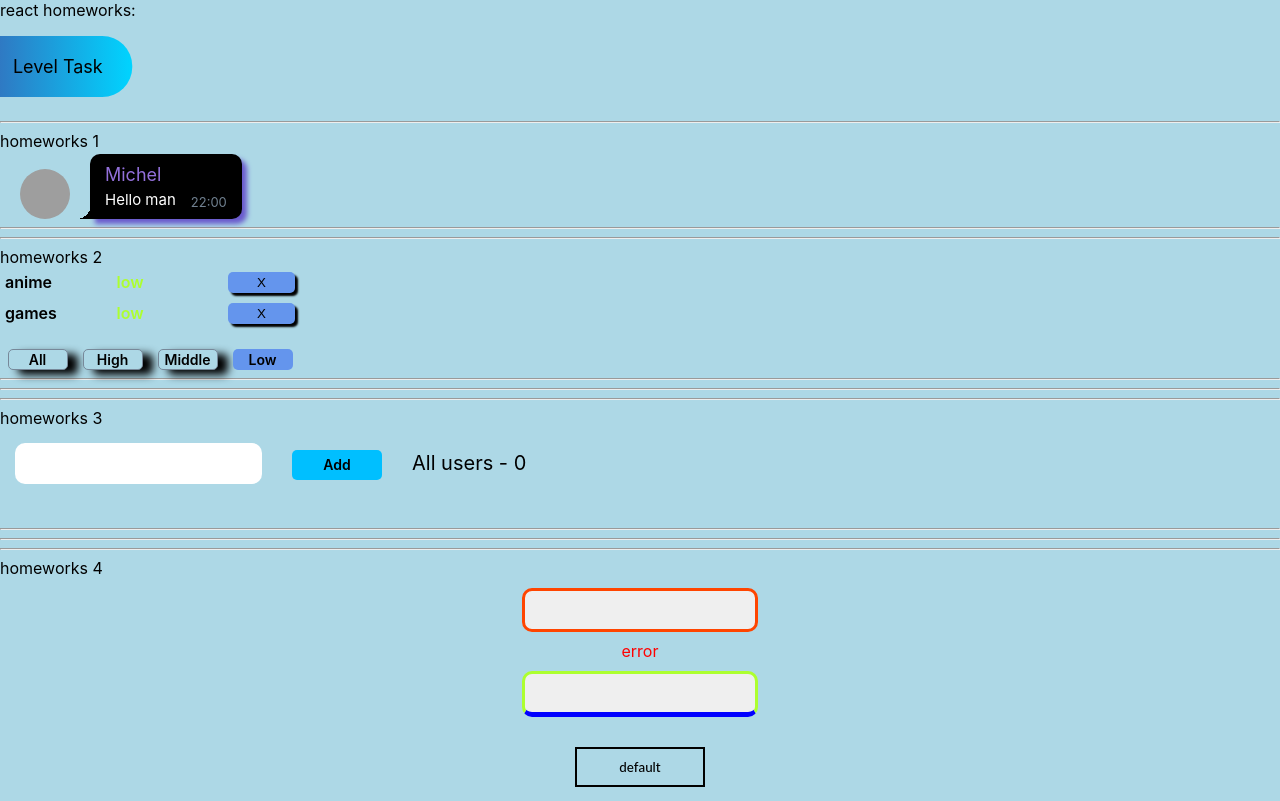
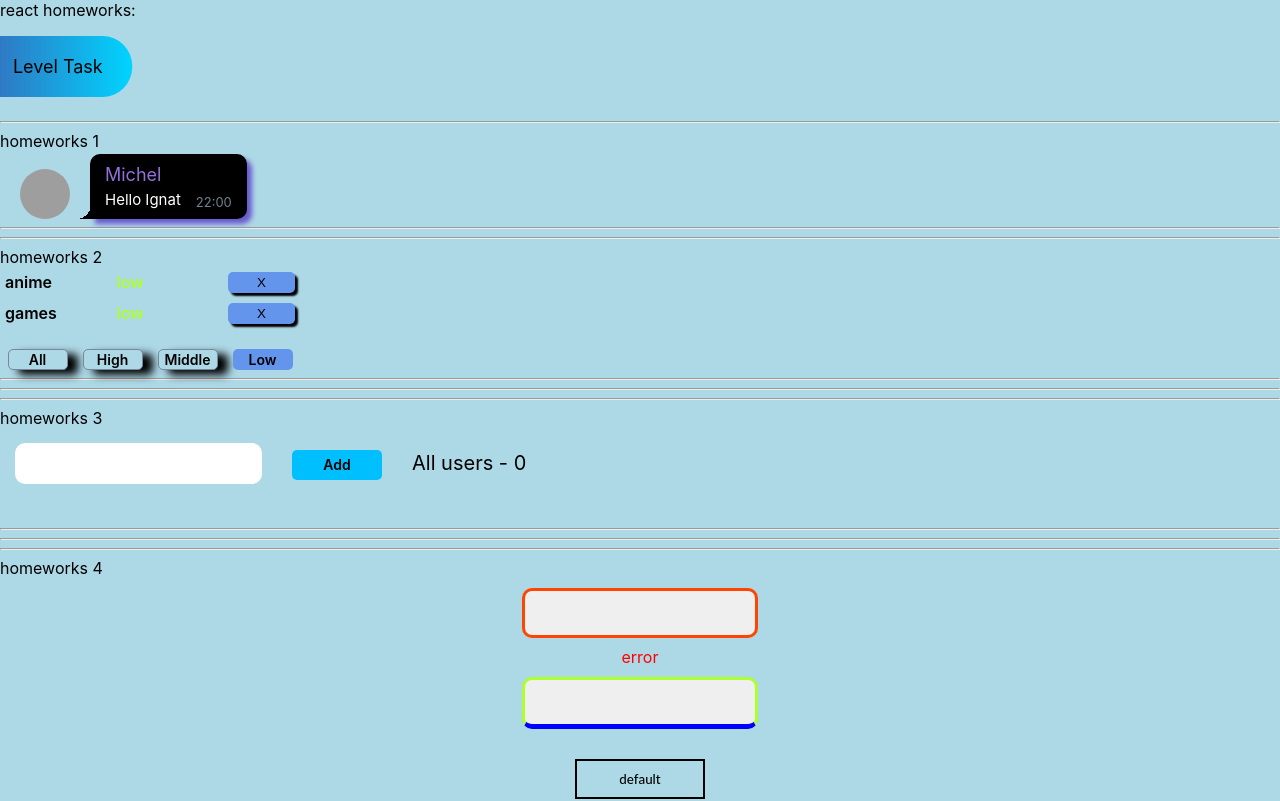
Before and after one commit to Astarothe/Homeworks, a React (Create React App) app: page /#/pre-junior in a window 1280 px wide. Shown: the top 801 px of the page. Built offline with nearby package versions, Linux system fonts and the light colour scheme; grey boxes are pictures that could not be loaded.

Commit message:
fix: refactor components

```diff
--- a/src/p2-homeworks/h1/HW1.tsx
+++ b/src/p2-homeworks/h1/HW1.tsx
@@ -4,7 +4,7 @@ import Message from "./Message";
 const messageData = {
     avatar: 'https://sun9-74.userapi.com/Ph-WiuOtF985il9AvN9JqiCWedmHtSGSSTXrSA/ltEB2Z2-YO4.jpg',
     name: 'Michel',
-    message: 'Hello man',
+    message: 'Hello Ignat',
     time: '22:00',
 }
 
--- a/src/p2-homeworks/h4/common/c1-SuperInputText/SuperInputText.module.css
+++ b/src/p2-homeworks/h4/common/c1-SuperInputText/SuperInputText.module.css
@@ -2,14 +2,13 @@
     display: inline-block;
     width: 215px;
     padding: 10px 0 10px 15px;
-    font-family: "Open Sans", sans;
+    font-family: "Open Sans", sans-serif;
+    font-size: 18px;
     font-weight: 400;
-    color: #377D6A;
     background: #efefef;
     border: 3px solid greenyellow;
     border-radius: 10px;
     outline: 0;
-    text-indent: 70px;
     transition: all .3s ease-in-out;
     margin-bottom: 30px;
     margin-top: 10px;
@@ -26,11 +25,9 @@
 
     border-radius: 10px;
     outline: 0;
-    text-indent: 70px;
     transition: all .3s ease-in-out;
     margin-bottom: 30px;
     margin-top: 10px;
-
 }
 
 .error {
--- a/src/p2-homeworks/h5/Header.module.css
+++ b/src/p2-homeworks/h5/Header.module.css
@@ -15,7 +15,6 @@
 
 .listLevel:hover .menu {
     margin-left: 0;
-
 }
 
 
@@ -47,7 +46,12 @@
 
 a.active {
     font-weight: 700;
-    color: deepskyblue;
+    color: cornsilk;
+}
+a.active:hover{
+    font-weight: 700;
+    color: cornsilk;
+    opacity: 1;
 }
 
 .menu {
```
